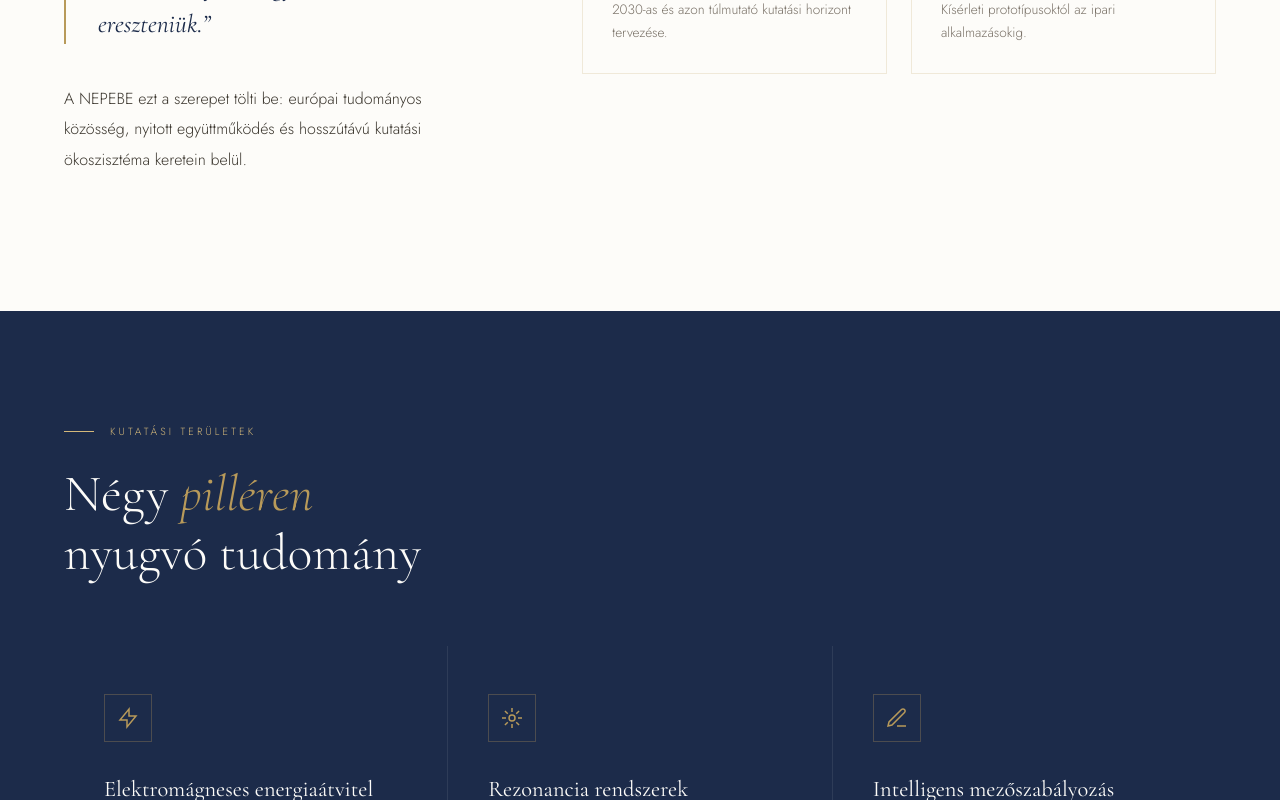
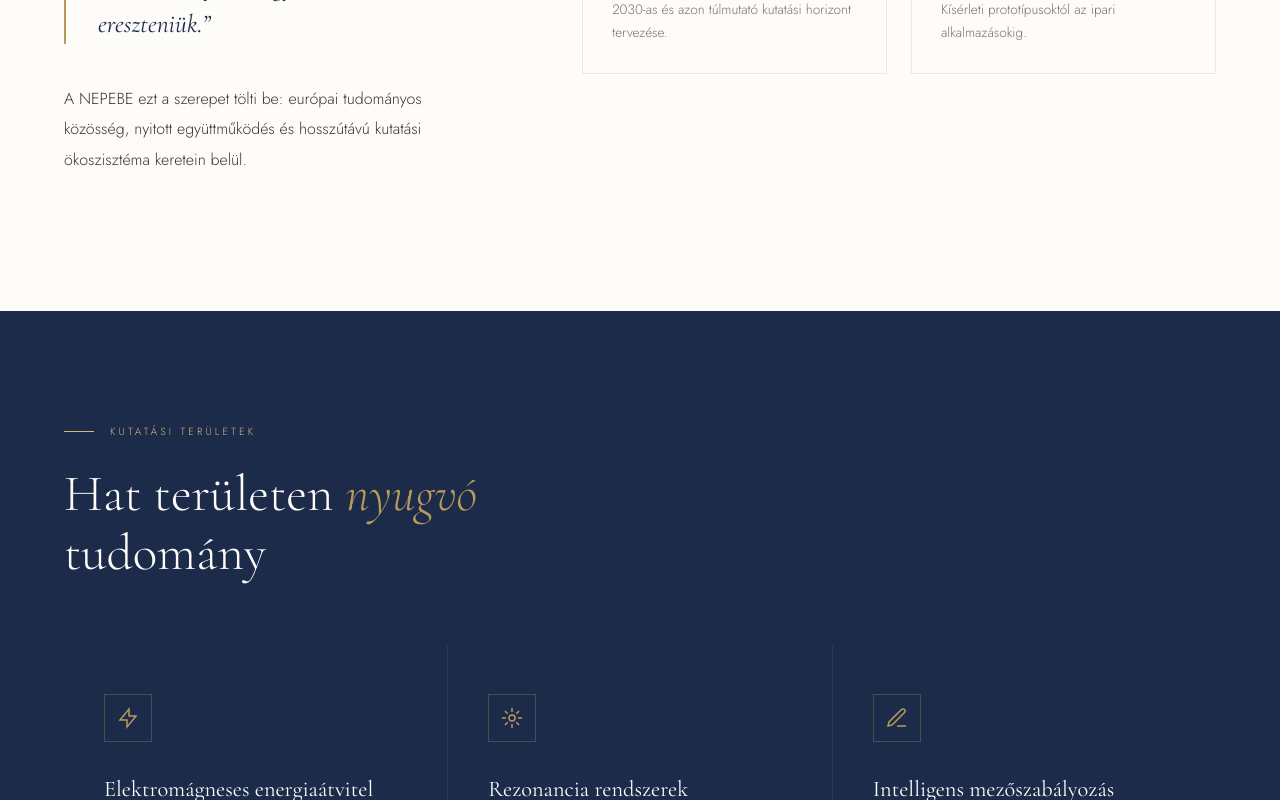
Before and after one commit to tarmonster/nepebe, a Next.js app: page / in a window 1280 px wide. Shown: the part 1540-2340 px from the top of the page. Built offline with nearby package versions, Linux system fonts and the light colour scheme.

Commit message:
fix: 4 helyett 6 kutatasi terulet

```diff
--- a/app/page.tsx
+++ b/app/page.tsx
@@ -12,7 +12,7 @@ const content = {
     heroCta: "Kutatási területek",
     scrollHint: "Görgessen le",
     stats: [
-      { num: "4", label: "Kutatási terület" },
+      { num: "6", label: "Kutatási terület" },
       { num: "2030+", label: "Kutatási horizont" },
       { num: "EU", label: "Európai fókusz" },
       { num: "R&D", label: "Deep-tech innováció" },
@@ -29,7 +29,7 @@ const content = {
       { n: "04", title: "Innováció", desc: "Kísérleti prototípusoktól az ipari alkalmazásokig." },
     ],
     researchLabel: "Kutatási területek",
-    researchTitle: ["Négy ", "pilléren", "nyugvó tudomány"],
+    researchTitle: ["Hat területen ", "nyugvó", "tudomány"],
     cards: [
       { title: "Elektromágneses energiaátvitel", desc: "Következő generációs, hatékony energiaátviteli rendszerek kutatása és modellezése — a kábelektől a vezeték nélküli megoldásokig." },
       { title: "Rezonancia rendszerek", desc: "Kísérleti rezonancia alapú struktúrák vizsgálata és fejlesztése, különös tekintettel a mezővezérlési alkalmazásokra." },
@@ -70,7 +70,7 @@ const content = {
     heroCta: "Research Areas",
     scrollHint: "Scroll down",
     stats: [
-      { num: "4", label: "Research Areas" },
+      { num: "6", label: "Research Areas" },
       { num: "2030+", label: "Research Horizon" },
       { num: "EU", label: "European Focus" },
       { num: "R&D", label: "Deep-tech Innovation" },
@@ -87,7 +87,7 @@ const content = {
       { n: "04", title: "Innovation", desc: "From experimental prototypes to industrial applications." },
     ],
     researchLabel: "Research Areas",
-    researchTitle: ["Four ", "pillars", "of science"],
+    researchTitle: ["Six ", "areas", "of science"],
     cards: [
       { title: "Electromagnetic Energy Transfer", desc: "Research and modelling of next-generation efficient energy transfer systems — from cables to wireless solutions." },
       { title: "Resonance Systems", desc: "Investigation and development of experimental resonance-based structures, with a focus on field control applications." },
```
